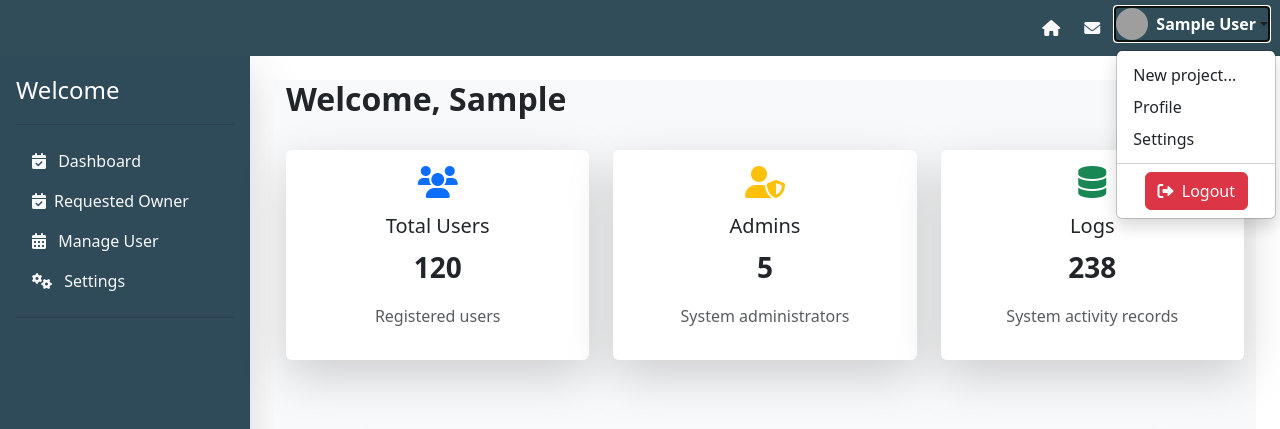
After one commit to ankita12345678910/womensafety, a Django app: page /dashboard/ in a window 1280 px wide, after a click that opens the changed part. The commit adds this page. Shown: the top 429 px of the page. Run offline with Django 5.2, Linux system fonts and the light colour scheme; the visitor is signed in with stand-in values (Sample User, id 1); parts of the project's set-up code (start-up, migrations or seed data) failed here and were passed over; grey boxes are pictures that could not be loaded.

Commit message:
Created admin dashboard,list requests and login and logout

```diff
--- /dev/null
+++ b/templates/user_base.html
@@ -0,0 +1,129 @@
+<!DOCTYPE html>
+<html lang="en">
+
+<head>
+    <meta charset="UTF-8">
+    <meta name="viewport" content="width=device-width, initial-scale=1.0">
+    <title>{% block title %}web- {% endblock %}</title>
+    {% block stylesheets %}
+    <!-- Bootstrap 5.3 CSS -->
+    <link href="https://cdn.jsdelivr.net/npm/bootstrap@5.3.3/dist/css/bootstrap.min.css" rel="stylesheet"
+        integrity="sha384-QWTKZyjpPEjISv5WaRU9OFeRpok6YctnYmDr5pNlyT2bRjXh0JMhjY6hW+ALEwIH" crossorigin="anonymous">
+    <!-- Optional: For Font Awesome Icons -->
+    <link rel="stylesheet" href="https://cdnjs.cloudflare.com/ajax/libs/font-awesome/6.0.0-beta3/css/all.min.css">
+    {% endblock %}
+</head>
+
+<body>
+    <!-- Navbar Section -->
+    <nav class="navbar navbar-expand-lg navbar-light" style="background-color: rgb(49, 77, 89);">
+        <div class="container-fluid">
+            <button class="navbar-toggler" type="button" data-bs-toggle="collapse" data-bs-target="#navbarNav"
+                aria-controls="navbarNav" aria-expanded="false" aria-label="Toggle navigation">
+                <span class="navbar-toggler-icon"></span>
+            </button>
+            <div class="collapse navbar-collapse" id="navbarNav">
+                <ul class="navbar-nav ms-auto">
+                    <li class="nav-item">
+                        <a class="nav-link link-light" aria-current="page" href="{% url 'home' %}"><i
+                                class="fas fa-home me-2"></i></a>
+                    </li>
+                    <li class="nav-item">
+                        <a class="nav-link link-light" href="#"><i class="fas fa-envelope me-2"></i></a>
+                    </li>
+                    <li class="nav-item dropdown">
+                        {% if user.is_authenticated %}
+                        <a href="#" class="d-flex align-items-center link-dark text-decoration-none dropdown-toggle"
+                            id="dropdownUser2" data-bs-toggle="dropdown" aria-expanded="false">
+                            <img src="https://github.com/mdo.png" alt="" width="32" height="32"
+                                class="rounded-circle me-2">
+                            <strong style="color: white;">{{ request.user.first_name }} {{ request.user.last_name}}</strong>
+                        </a>
+                        <ul class="dropdown-menu text-small shadow" aria-labelledby="dropdownUser2">
+                            <li><a class="dropdown-item" href="#">New project...</a></li>
+                            <li><a class="dropdown-item" href="#">Profile</a></li>
+                            <li><a class="dropdown-item" href="#">Settings</a></li>
+                            <li>
+                                <hr class="dropdown-divider">
+                            </li>
+                            <form method="post" action="{% url 'logout' %}" style="text-align: center;">
+                                {% csrf_token %}
+                                <button type="submit" class="btn btn-danger">
+                                    <i class="fas fa-sign-out-alt me-1"></i> Logout
+                                </button>
+                            </form>
+                        </ul>
+                        {% else %}
+                        <a href="{% url 'login' %}" class="d-flex align-items-center link-dark text-decoration-none">
+                            <img src="https://github.com/mdo.png" alt="" width="32" height="32"
+                                class="rounded-circle me-2">
+                            <strong>Guest</strong>
+                        </a>
+                        {% endif %}
+                    </li>
+                </ul>
+            </div>
+        </div>
+    </nav>
+
+    <div class="d-flex">
+        <!-- Sidebar Section -->
+        <div class="flex-shrink-0 p-3 shadow-lg" style="width: 250px; height: 100vh;background-color: rgb(47, 75, 90);">
+            <a href="/" class="d-flex align-items-center mb-3 mb-md-0 me-md-auto link-dark text-decoration-none">
+                <span class="fs-4" style="color: white;">Welcome</span>
+            </a>
+            <hr>
+            <ul class="nav nav-pills flex-column mb-auto">
+
+                <li>
+                    <a href="{% url 'dashboard' %}" class="nav-link link-light">
+                        <i class="fas fa-calendar-check me-2"></i> Dashboard
+                    </a>
+                </li>
+                <li>
+                    <a href="{% url 'list_request' %}" class="nav-link link-light">
+                        <i class="fas fa-calendar-check me-2"></i>Requested Owner
+                    </a>
+                </li>
+                <li>
+                    <a href="#" class="nav-link link-light">
+                        <i class="fas fa-calendar-alt me-2"></i> Manage User
+                    </a>
+                </li>
+                <li>
+                    <a href="#" class="nav-link link-light">
+                        <i class="fas fa-cogs me-2"></i> Settings
+                    </a>
+                </li>
+            </ul>
+            <hr>
+        </div>
+
+        <!-- Main Content Section -->
+        <div class="flex-grow-1 p-4">
+            {% block content %}{% endblock %}
+        </div>
+    </div>
+
+    <style>
+        .nav-link.active {
+            color: black !important;
+            background-color: rgb(53, 243, 224) !important;
+        }
+    </style>
+
+
+    {% block javascript %}
+    <!-- Bootstrap 5.3 JS -->
+    <script src="https://cdn.jsdelivr.net/npm/bootstrap@5.3.3/dist/js/bootstrap.bundle.min.js"
+        integrity="sha384-YvpcrYf0tY3lHB60NNkmXc5s9fDVZLESaAA55NDzOxhy9GkcIdslK1eN7N6jIeHz"
+        crossorigin="anonymous"></script>
+    <script src="https://cdn.jsdelivr.net/npm/@popperjs/core@2.11.8/dist/umd/popper.min.js"
+        integrity="sha384-I7E8VVD/ismYTF4hNIPjVp/Zjvgyol6VFvRkX/vR+Vc4jQkC+hVqc2pM8ODewa9r"
+        crossorigin="anonymous"></script>
+    <script src="https://code.jquery.com/jquery-3.7.1.min.js"
+        integrity="sha256-/JqT3SQfawRcv/BIHPThkBvs0OEvtFFmqPF/lYI/Cxo=" crossorigin="anonymous"></script>
+    {% endblock %}
+</body>
+
+</html>
--- /dev/null
+++ b/templates/users/admin_dashboard.html
@@ -0,0 +1,69 @@
+{% extends 'user_base.html' %}
+
+{% block title %}
+{{ block.super }} Dashboard
+{% endblock %}
+
+{% block content %}
+{% load static %}
+<div class="container-fluid bg-light">
+    <div class="row mb-4">
+        <div class="col-md-12 d-flex justify-content-between align-items-center">
+            <h2 class="fw-bold">Welcome, {{ request.user.first_name }}</h2>
+        </div>
+    </div>
+
+    <!-- Admin Stats Cards -->
+    <div class="row g-4">
+        <div class="col-md-4">
+            <div class="card shadow-lg border-0">
+                <div class="card-body text-center">
+                    <i class="fas fa-users fa-2x text-primary mb-3"></i>
+                    <h5 class="card-title">Total Users</h5>
+                    <p class="fs-3 fw-bold">120</p>
+                    <p class="text-muted">Registered users</p>
+                </div>
+            </div>
+        </div>
+        <div class="col-md-4">
+            <div class="card shadow-lg border-0">
+                <div class="card-body text-center">
+                    <i class="fas fa-user-shield fa-2x text-warning mb-3"></i>
+                    <h5 class="card-title">Admins</h5>
+                    <p class="fs-3 fw-bold">5</p>
+                    <p class="text-muted">System administrators</p>
+                </div>
+            </div>
+        </div>
+        <div class="col-md-4">
+            <div class="card shadow-lg border-0">
+                <div class="card-body text-center">
+                    <i class="fas fa-database fa-2x text-success mb-3"></i>
+                    <h5 class="card-title">Logs</h5>
+                    <p class="fs-3 fw-bold">238</p>
+                    <p class="text-muted">System activity records</p>
+                </div>
+            </div>
+        </div>
+    </div>
+
+    <!-- System Insights Placeholder -->
+    <div class="row mt-5">
+        <div class="col-md-12">
+
+            <!-- Insight Illustration -->
+            <div class="text-center mt-4">
+                <img src="{% static 'logos/admin_dashboard.jpg' %}"
+                     alt="CCTV Camera"
+                     class="img-fluid rounded shadow" style="max-height: 260px;width: 800px;">
+                <p class="text-muted mt-2">Enhancing security through vigilant surveillance.</p>
+            </div>
+        </div>
+    </div>
+</div>
+{% endblock %}
+
+{% block javascript %}
+{{ block.super }}
+<!-- Future JS plugins here -->
+{% endblock %}
--- a/usersapp/urls.py
+++ b/usersapp/urls.py
@@ -1,7 +1,12 @@
 from django.urls import path
 from . import views
+from django.contrib.auth import views as auth_views
 urlpatterns = [
     path("manage/user/<id>", views.manageUser,name='manage_user'),
     path("owner/request", views.requestOwner,name='owner_request'),
-    path("", views.homePage, name='home')
+    path("", views.homePage, name='home'),
+    path('login/', auth_views.LoginView.as_view(template_name='auth/login.html'), name='login'),
+    path('logout/', auth_views.LogoutView.as_view(), name='logout'),
+    path('dashboard/', views.adminDashboard, name='dashboard'),
+    path('list/request/owner', views.listOwnerRequest, name='list_request'),
 ]
--- a/usersapp/views.py
+++ b/usersapp/views.py
@@ -8,7 +8,12 @@ from .models import OwnerRequests
 from django.contrib import messages
 from django.contrib.auth.models import User
 from django.db import connection
+from django.contrib.auth.decorators import login_required
 # Create your views here.
+
+@login_required
+def adminDashboard(request):
+    return render(request, 'users/admin_dashboard.html')
 
 
 def manageUser(request, id=None):
@@ -107,3 +112,9 @@ def requestOwner(request):
                 request, 'This email is already used,try with another email!')
 
     return render(request, 'users/owner_request.html')
+
+def listOwnerRequest(request):
+    all_requests = OwnerRequests.objects.all()
+    return render(request,"users/list_owner_request.html",{
+        'all_requests':all_requests
+    })
--- a/womensafety/settings.py
+++ b/womensafety/settings.py
@@ -137,3 +137,6 @@ STATICFILES_DIRS = [STATIC_DIR,]
 # https://docs.djangoproject.com/en/5.0/ref/settings/#default-auto-field
 
 DEFAULT_AUTO_FIELD = "django.db.models.BigAutoField"
+LOGIN_URL = '/login/'
+LOGIN_REDIRECT_URL = '/dashboard/'
+LOGOUT_REDIRECT_URL = '/login/'
```
Also changed, not shown: templates/auth/login.html (added, +64 -0 lines), templates/base.html (+15 -5 lines), templates/users/list_owner_request.html (added, +81 -0 lines).
